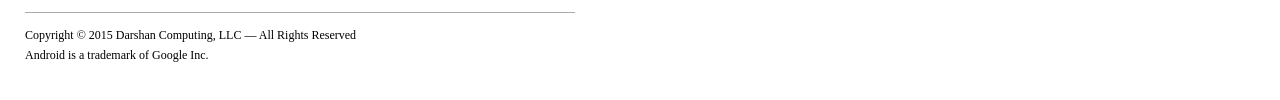
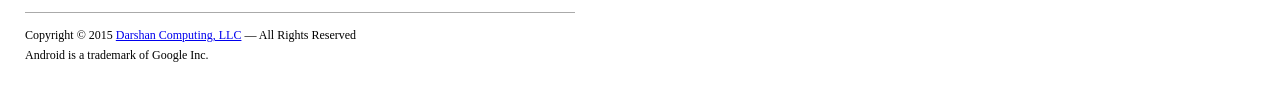
Before and after one commit to darshan-/alockblock.com, a plain HTML site: page static/index.html in a window 1280 px wide. Shown: the part 674-774 px from the top of the page. Drawn offline with Linux system fonts and the light colour scheme.

Commit message:
Linked to www.darshancomputing.com

```diff
--- a/static/index.html
+++ b/static/index.html
@@ -58,7 +58,7 @@
 
       <footer>
         <p>
-          Copyright &copy; 2015 Darshan Computing, LLC &mdash; All Rights Reserved
+          Copyright &copy; 2015 <a href="http://www.darshancomputing.com">Darshan Computing, LLC</a> &mdash; All Rights Reserved
         </p>
         <p>
           Android is a trademark of Google Inc.
```
